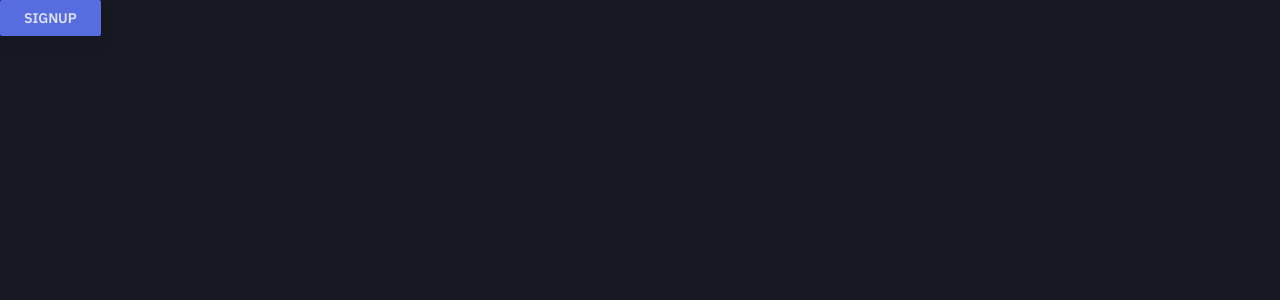
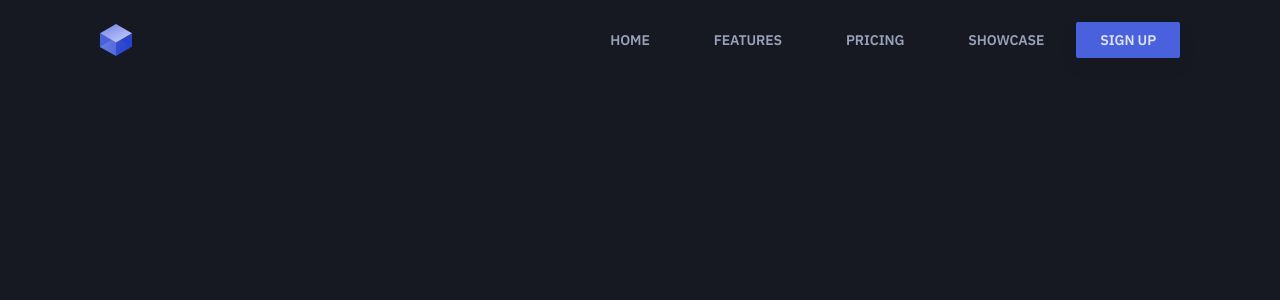
Before and after one commit to syawal2kalii/react-intermediate-cube, a React (Create React App) app: page / in a window 1280 px wide. Shown: the top 300 px of the page. Built offline with nearby package versions, Linux system fonts and the light colour scheme.

Commit message:
4_header

```diff
--- a/package.json
+++ b/package.json
@@ -8,6 +8,7 @@
     "@testing-library/user-event": "^7.2.1",
     "react": "^16.13.1",
     "react-dom": "^16.13.1",
+    "react-router-dom": "^5.2.0",
     "react-scripts": "3.4.1"
   },
   "scripts": {
--- a/src/index.js
+++ b/src/index.js
@@ -3,11 +3,12 @@ import ReactDOM from 'react-dom';
 // import './index.css';
 import App from './App';
 import * as serviceWorker from './serviceWorker';
+import { BrowserRouter } from 'react-router-dom';
 
 ReactDOM.render(
-  <React.StrictMode>
+  <BrowserRouter>
     <App />
-  </React.StrictMode>,
+  </BrowserRouter>,
   document.getElementById('root')
 );
 
--- /dev/null
+++ b/src/parts/Header.js
@@ -0,0 +1,56 @@
+import React from "react";
+import Logo from "assets/images/logo.svg"
+import { Link } from "react-router-dom";
+import Button from "elements/Button";
+
+
+export default function Header() {
+  return (
+    <div>
+      <header className="site-header">
+        <div className="container">
+          <div className="site-header-inner">
+            <div className="brand">
+              <h1 className="m-0">
+                <Link to="/">
+                  <img src={Logo} alt="Cube" width="32" height="32" />
+                </Link>
+              </h1>
+            </div>
+            <button id="header-nav-toggle" className="header-nav-toggle">
+              <span className="screen-reader">Menu</span>{" "}
+              <span className="hamburger">
+                <span className="hamburger-inner"></span>
+              </span>
+            </button>
+            <nav id="header-nav" className="header-nav">
+              <div className="header-nav-inner">
+                <ul className="list-reset text-xxs header-nav-right">
+                  <li>
+                    <Link to="#">Home</Link>
+                  </li>
+                  <li>
+                    <Link to="#">Features</Link>
+                  </li>
+                  <li>
+                    <Link to="#">Pricing</Link>
+                  </li>
+                  <li>
+                    <Link to="#">Showcase</Link>
+                  </li>
+                </ul>
+                <ul className="list-reset header-nav-right">
+                  <li>
+                    <Button isPrimary isWideMobile isSmall>
+                      Sign Up
+                    </Button>
+                  </li>
+                </ul>
+              </div>
+            </nav>
+          </div>
+        </div>
+      </header>
+    </div>
+  );
+}
--- a/src/scenes/Homepage.js
+++ b/src/scenes/Homepage.js
@@ -1,10 +1,9 @@
 import React from 'react'
-import Btn from 'elements/Button'
-
+import Header from 'parts/Header'
 export default function Homepage() {
     return (
         <div>
-            <Btn isPrimary isSmall isWideMobile>Signup</Btn>
+            <Header></Header>
         </div>
     )
 }
```
Also changed, not shown: 1 other file (tests, documents, lock files or other folders).
